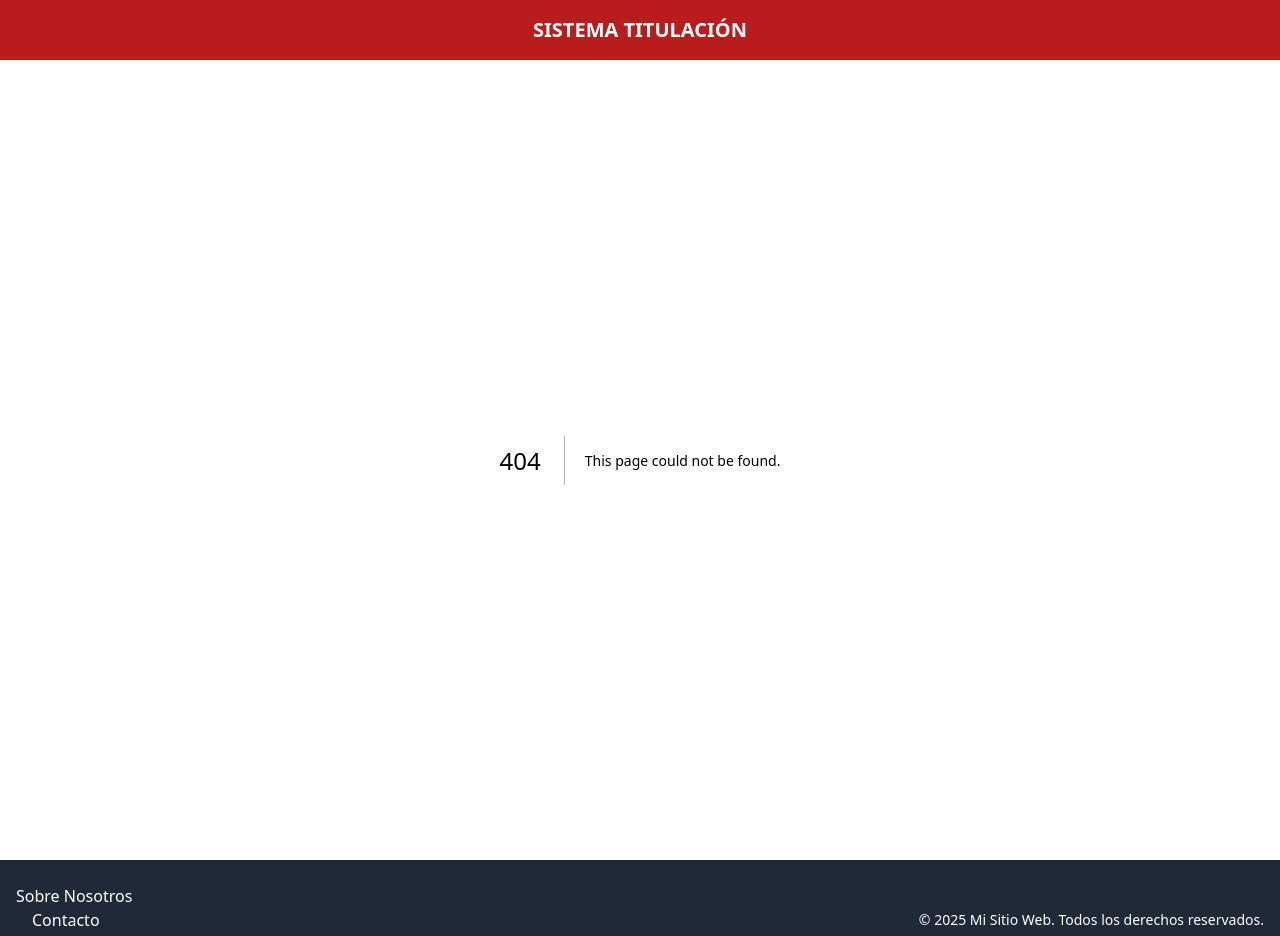
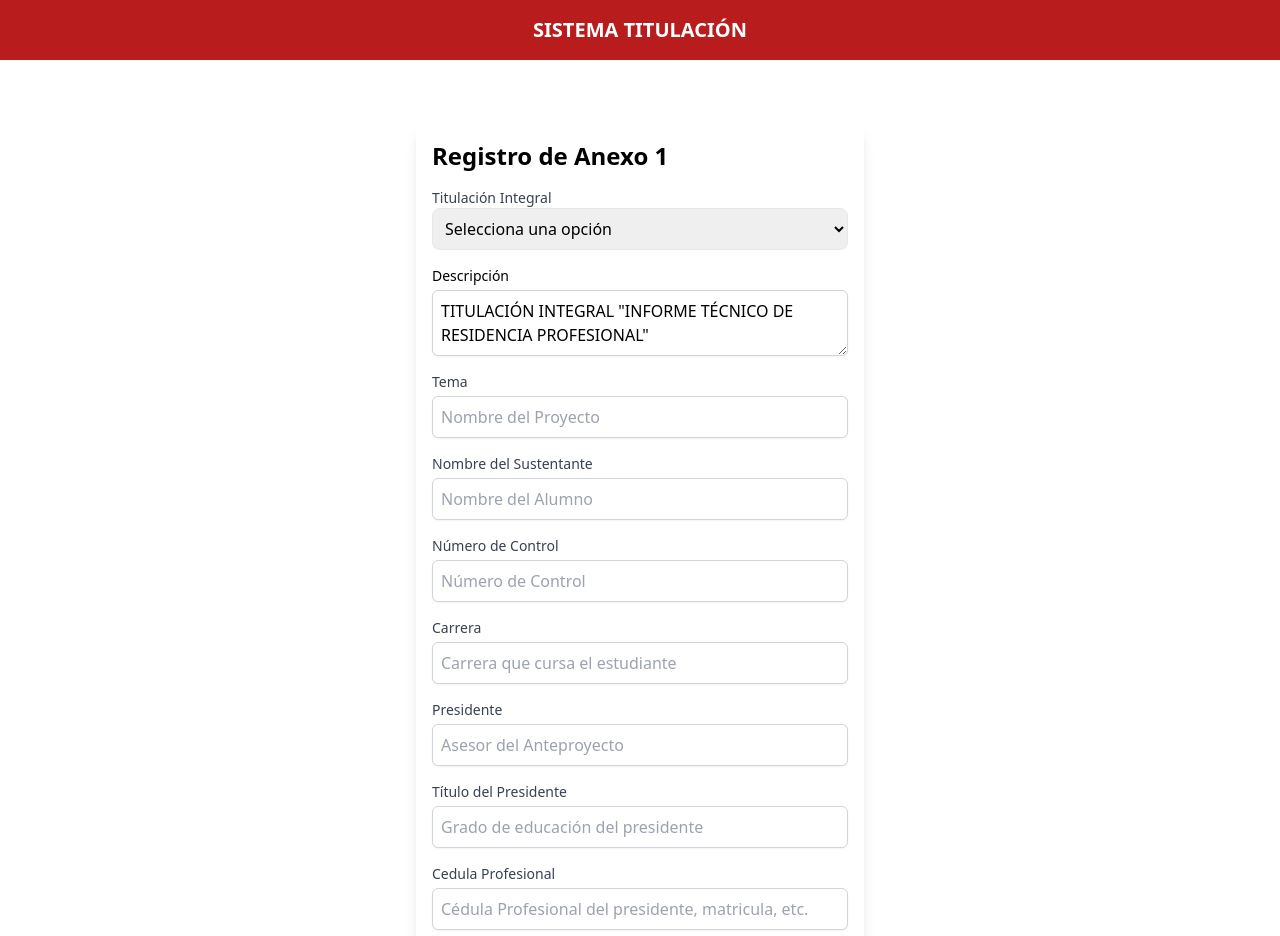
Before and after one commit to JesusPalacios24/RTF, a Next.js app: page /UI/PRINBa/Form_2010 in a window 1280 px wide. Before the commit this address had no page. Shown: the top 936 px of the page. Built offline with nearby package versions, Linux system fonts and the light colour scheme; what @azure/msal-react would draw is missing.

Commit message:
Se agrega el formulario del anexo 1

```diff
--- /dev/null
+++ b/app/UI/PRINBa/Form_2010/page.jsx
@@ -0,0 +1,185 @@
+"use client";
+
+import { useState, useEffect } from "react";
+import { useSearchParams } from "next/navigation";
+
+export default function FormPage() {
+
+    const searchParams = useSearchParams(); // Obtener los parámetros de la URL
+
+    const [formData, setFormData] = useState({
+      descripcion: `TITULACIÓN INTEGRAL "INFORME TÉCNICO DE RESIDENCIA PROFESIONAL"`,
+      Tema: "",
+      Alumno: "",
+      NoControl: "",
+      opcion: "Titulación Integral",
+      carrera: "",
+      presidente: "",
+      TitPresidente: "",
+      Cedula: "",
+    });
+
+    // Cargar datos desde la URL cuando el componente se monta
+    useEffect(() => {
+      const nombre = searchParams.get("Nombre") || "";
+      const matricula = searchParams.get("Matricula") || "";
+
+      setFormData((prev) => ({
+        ...prev,
+        Alumno: nombre,
+        NoControl: matricula
+      }));
+    }, [searchParams]); // Se ejecuta cuando cambian los parámetros de la URL
+
+  const handleChange = (e) => {
+    setFormData({ ...formData, [e.target.name]: e.target.value });
+  };
+
+  const handleSubmit = (e) => {
+    e.preventDefault();
+    console.log("Formulario enviado:", formData);
+
+  };
+
+  const [opcion, setOpcion] = useState("");
+
+  return (
+    <div className="pt-16 ">
+
+        <div className="max-w-md mx-auto p-4 bg-white shadow-lg rounded-lg">
+        <h2 className="text-2xl font-semibold mb-4">Registro de Anexo 1</h2>
+        <form onSubmit={handleSubmit} className="space-y-4">
+
+                   {/*  Select dentro de formData */}
+          <div>
+            <label className="block text-sm font-medium text-gray-700">Titulación Integral</label>
+            <select
+              name="opcion"
+              value={formData.opcion}
+              onChange={handleChange}
+              className="border p-2 w-full rounded-lg"
+              required
+            >
+              <option value="">Selecciona una opción</option>
+              <option value="tesis">Por tesis</option>
+              <option value="examen">Por examen</option>
+              <option value="nose">No me acuerdo jijijai</option>
+            </select>
+          </div>
+
+          {/*  Descripción */}
+          <div>
+            <label className="block text-sm font-medium text-black">Descripción</label>
+            <textarea
+              name="descripcion"
+              value={formData.descripcion}
+              onChange={handleChange}
+              className="mt-1 block w-full p-2 border border-gray-300 rounded-md shadow-sm focus:outline-none focus:ring-blue-500 focus:border-blue-500"
+              required
+            />
+          </div>
+
+          {/*  Tema */}
+          <div>
+            <label className="block text-sm font-medium text-gray-700">Tema</label>
+            <input
+              name="Tema"
+              value={formData.Tema}
+              onChange={handleChange}
+              placeholder="Nombre del Proyecto"
+              className="mt-1 block w-full p-2 border border-gray-300 rounded-md shadow-sm focus:outline-none focus:ring-blue-500 focus:border-blue-500"
+              required
+            />
+          </div>
+
+          {/*  Nombre del alumno */}
+          <div>
+            <label className="block text-sm font-medium text-gray-700">Nombre del Sustentante</label>
+            <input
+              name="Alumno"
+              value={formData.Alumno}
+              onChange={handleChange}
+              placeholder="Nombre del Alumno"
+              readOnly={!!formData.Alumno}
+              className="mt-1 block w-full p-2 border border-gray-300 rounded-md shadow-sm focus:outline-none focus:ring-blue-500 focus:border-blue-500"
+              required
+            />
+          </div>
+
+          {/*  Número de Control */}
+          <div>
+            <label className="block text-sm font-medium text-gray-700">Número de Control</label>
+            <input
+              name="NoControl"
+              value={formData.NoControl}
+              onChange={handleChange}
+              placeholder="Número de Control"
+              readOnly={!!formData.Alumno}
+              className="mt-1 block w-full p-2 border border-gray-300 rounded-md shadow-sm focus:outline-none focus:ring-blue-500 focus:border-blue-500"
+              required
+            />
+          </div>
+
+           {/*  Carrera */}
+           <div>
+            <label className="block text-sm font-medium text-gray-700">Carrera</label>
+            <input
+              name="Carrera"
+              value={formData.Carrera}
+              onChange={handleChange}
+              placeholder="Carrera que cursa el estudiante"
+              className="mt-1 block w-full p-2 border border-gray-300 rounded-md shadow-sm focus:outline-none focus:ring-blue-500 focus:border-blue-500"
+              required
+            />
+          </div>
+
+            {/*  Presidente */}
+            <div>
+            <label className="block text-sm font-medium text-gray-700">Presidente</label>
+            <input
+              name="presidente"
+              value={formData.presidente}
+              onChange={handleChange}
+              placeholder="Asesor del Anteproyecto"
+              className="mt-1 block w-full p-2 border border-gray-300 rounded-md shadow-sm focus:outline-none focus:ring-blue-500 focus:border-blue-500"
+              required
+            />
+          </div>
+
+           {/*  Titulo del Presidente */}
+           <div>
+            <label className="block text-sm font-medium text-gray-700">Título del Presidente</label>
+            <input
+              name="TitPresidente"
+              value={formData.TitPresidente}
+              onChange={handleChange}
+              placeholder="Grado de educación del presidente"
+              className="mt-1 block w-full p-2 border border-gray-300 rounded-md shadow-sm focus:outline-none focus:ring-blue-500 focus:border-blue-500"
+              required
+            />
+          </div>
+
+           {/*  Cedula Profesional */}
+           <div>
+            <label className="block text-sm font-medium text-gray-700">Cedula Profesional</label>
+            <input
+              name="Cedula"
+              value={formData.Cedula}
+              onChange={handleChange}
+              placeholder="Cédula Profesional del presidente, matricula, etc."
+              className="mt-1 block w-full p-2 border border-gray-300 rounded-md shadow-sm focus:outline-none focus:ring-blue-500 focus:border-blue-500"
+              required
+            />
+          </div>
+
+            <button
+            type="submit"
+            className="w-full bg-blue-500 text-white p-2 rounded-md hover:bg-blue-600 transition"
+            >
+            Enviar
+            </button>
+        </form>
+        </div>
+    </div>
+  );
+}
--- a/app/UI/PRINBa/page.jsx
+++ b/app/UI/PRINBa/page.jsx
@@ -241,9 +241,9 @@ export default function () {
                     </div>
                 )}
                 </div>
-                {/* Modal separado */}
+                {/* Modal para mostrar el correo  onClose={() => setSelectedEmail(null)} */}
 
-                <Emailmodal email={selectedEmail} onClose={() => setSelectedEmail(null)} />
+                <Emailmodal email={selectedEmail}  />
         </div>
     );
 
--- a/app/components/EmailModal.jsx
+++ b/app/components/EmailModal.jsx
@@ -1,3 +1,6 @@
+import { data } from "autoprefixer";
+import { useRouter } from "next/navigation";
+
 function NumControl(texto, n) {
     let indexL = texto.indexOf("L"); // Encuentra la posición de "L"
 
@@ -15,8 +18,26 @@ function NumControl(texto, n) {
 
 }
 
+
+
+
 const Emailmodal = ({ email, onClose }) => {
     if (!email) return null; // Si no hay email seleccionado, no renderiza nada
+    const router = useRouter();
+
+    data = {
+        Matrícula: NumControl(email.correo, 8),
+        Nombre: email.alumno,
+    };
+
+    const handleNavigate = () => {
+        const queryString = new URLSearchParams({
+            Matricula: NumControl(email.correo, 8),
+            Nombre: email.alumno
+        }).toString();
+
+        router.push(`/UI/PRINBa/Form_2010?${queryString}`);
+    };
 
     return (
         <div className="fixed inset-0 flex items-center justify-center bg-black bg-opacity-50 z-50">
@@ -44,13 +65,12 @@ const Emailmodal = ({ email, onClose }) => {
                 </button>
                 <button
                     onClick={() => {
-                        alert("Correo aceptado");
-                        onClose();
+                        handleNavigate(); // Llama a la función correctamente
                     }}
                     className="bg-green-500 text-white px-8 py-3 rounded-lg text-lg"
-                >
+                    >
                     Aceptar
-                </button>
+                    </button>
             </div>
         </div>
     </div>
--- a/app/components/correo.jsx
+++ b/app/components/correo.jsx
@@ -14,7 +14,7 @@ const Correos = ({ enviarDatos }) => {
   const handleCorreos = async (e) => {
 
 
-    if (e) e.preventDefault(); // Solo llamar preventDefault si se recibe un evento
+   // if (e) e.preventDefault(); // Solo llamar preventDefault si se recibe un evento
 
   try {
     const response = await fetch('api/correos', {
--- a/app/components/footer.jsx
+++ b/app/components/footer.jsx
@@ -1,6 +1,7 @@
 export default function Footer() {
     return (
-      <footer className="bg-gray-800 text-white py-6">
+      <div className=" pt-72">
+         <footer className="bg-gray-800 text-white py-6 ">
         <div className="max-w-screen-xl mx-auto px-4">
           <div className="flex justify-between items-center">
             {/* Enlaces del footer */}
@@ -15,5 +16,8 @@ export default function Footer() {
           </div>
         </div>
       </footer>
+
+      </div>
+
     );
   }
--- a/app/page.js
+++ b/app/page.js
@@ -1,4 +1,5 @@
 import BA from "./UI/PRINCa/page"
+
 
 
 export default function Home() {
```
